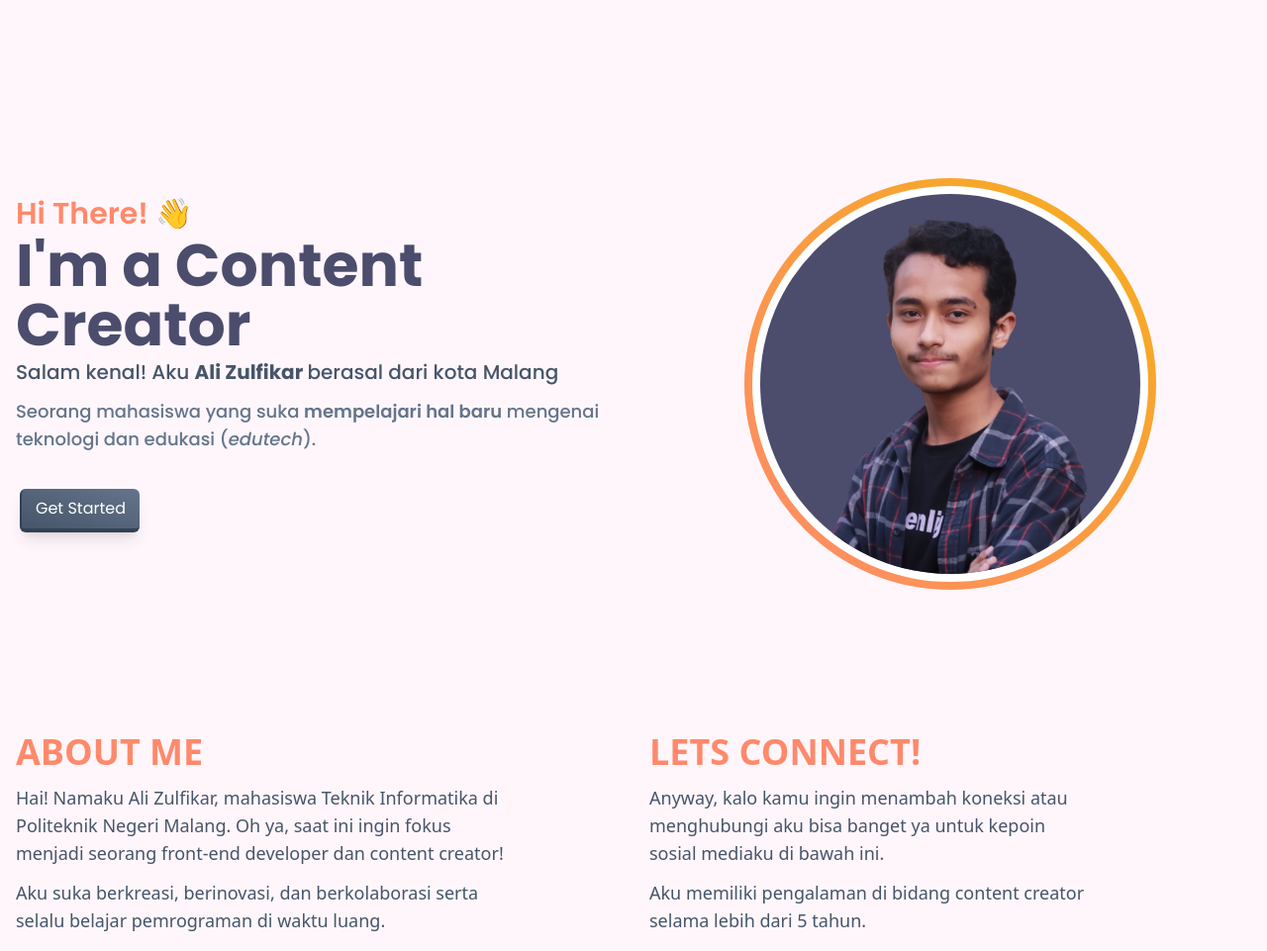
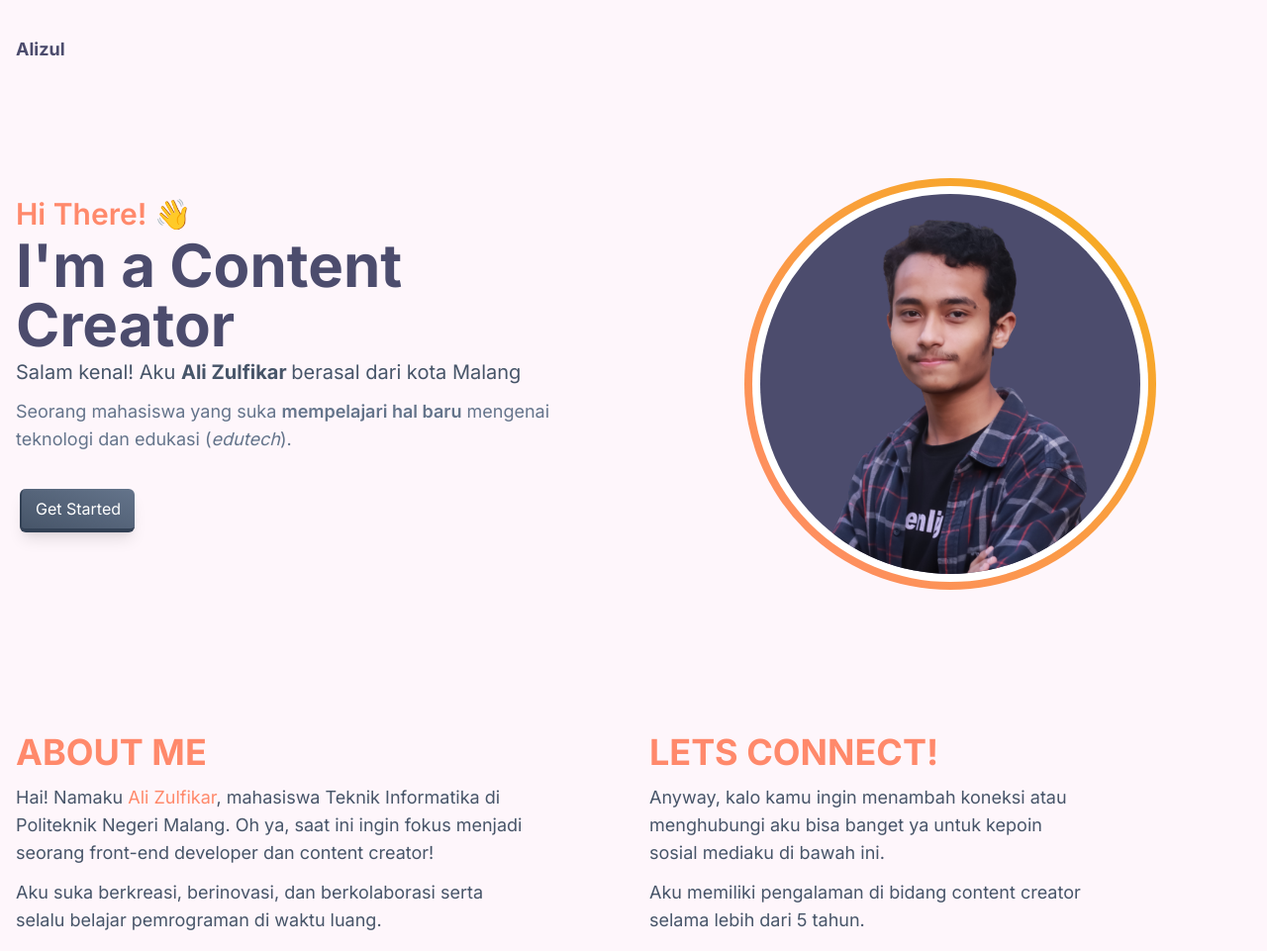
Before and after one commit to alizul01/alizul01.github.io, a website: page index.html in a window 1280 px wide. Shown: the top 961 px of the page at 99% size. Drawn offline with nearby package versions, Linux system fonts and the light colour scheme.

Commit message:
Update: Fonts

```diff
--- a/index.html
+++ b/index.html
@@ -12,12 +12,19 @@
 
 <body class="bg-bg">
     <!-- Navbar -->
-
-
+    <nav class="bg-transparent absolute top-0 left-0 w-full flex flex-wrap items-center z-10">
+        <div class="container">
+            <div class="flex items-center justify-between relative">
+                <div class="px-4">
+                    <a href="#hero" class="font-bold text-lg text-primary block py-9">Alizul</a>
+                </div>
+            </div>
+        </div>
+    </nav>
     <!-- Navbar End -->
 
     <!-- Hero -->
-    <section id="hero" class="pt-36 font-poppins">
+    <section id="hero" class="pt-36">
         <div class="container">
             <div class="flex flex-wrap">
                 <div class="w-full self-center px-4 lg:w-1/2">
@@ -62,7 +69,7 @@
             <div class="flex flex-wrap">
                 <div class="w-full mb-10 px-4 lg:w-1/2">
                     <h4 class="lg:text-4xl font-bold uppercase text-secondary text-lg mb-3">About Me</h4>
-                    <p class="font-medium md:text-lg text-slate-600 max-w-lg">Hai! Namaku Ali Zulfikar, mahasiswa Teknik Informatika di Politeknik Negeri Malang. Oh ya, saat ini ingin fokus menjadi seorang front-end developer dan content creator! </p>
+                    <p class="font-medium md:text-lg text-slate-600 max-w-lg">Hai! Namaku <span class="text-secondary">Ali Zulfikar</span>, mahasiswa Teknik Informatika di Politeknik Negeri Malang. Oh ya, saat ini ingin fokus menjadi seorang front-end developer dan content creator! </p>
 
                     <p class="font-medium max-w-lg mt-3 text-slate-600 md:text-lg"> Aku suka berkreasi, berinovasi, dan berkolaborasi serta selalu belajar pemrograman di waktu luang. </p>
                 </div>
@@ -127,6 +134,7 @@
             .pauseFor(2000)
             .start();
     </script>
+    <script src="src/script.js"></script>
 
 </body>
 
--- a/src/input.css
+++ b/src/input.css
@@ -1,8 +1,12 @@
 @import url('https://fonts.googleapis.com/css2?family=Poppins:ital,wght@0,200;0,300;0,400;0,500;0,600;0,700;0,800;1,500&display=swap');
-@import url('https://fonts.googleapis.com/css2?family=Inter:wght@100;300;400;600&display=swap');
+@import url('https://fonts.googleapis.com/css2?family=Inter:wght@100;300;400;600;700;900&display=swap');
 @tailwind base;
 @tailwind components;
 @tailwind utilities;
+
+body {
+  font-family: 'Inter', sans-serif;
+}
 
 ::-webkit-scrollbar {
   width: 8px;
--- a/src/script.js
+++ /dev/null
@@ -1,6 +0,0 @@
-import typewriter from './../node_modules/typewriter-effect/dist/core'
-
-typewriter('#app', {
-    loop: true,
-    delay: 100,
-})
```
Also changed, not shown: style.css.
